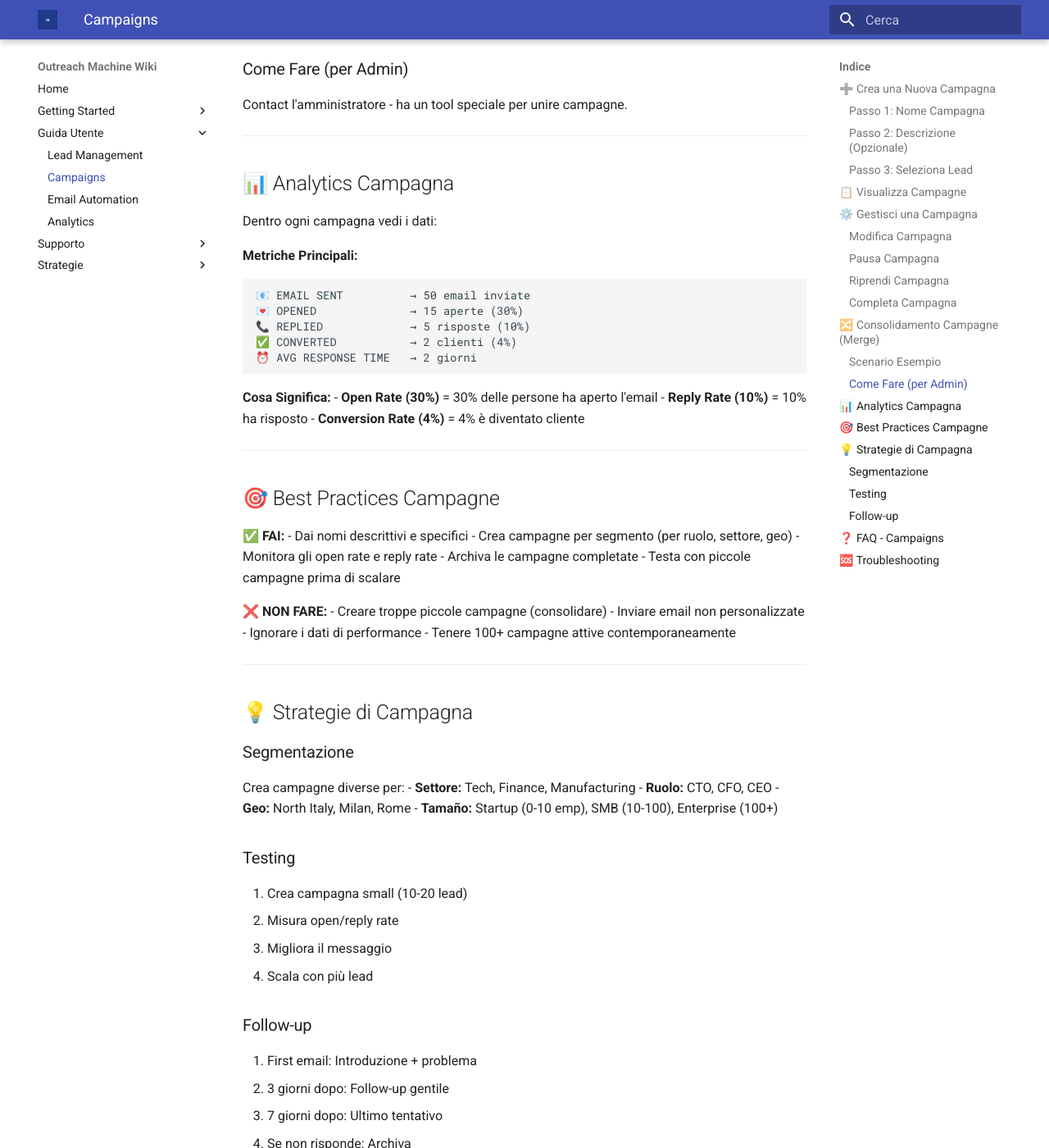
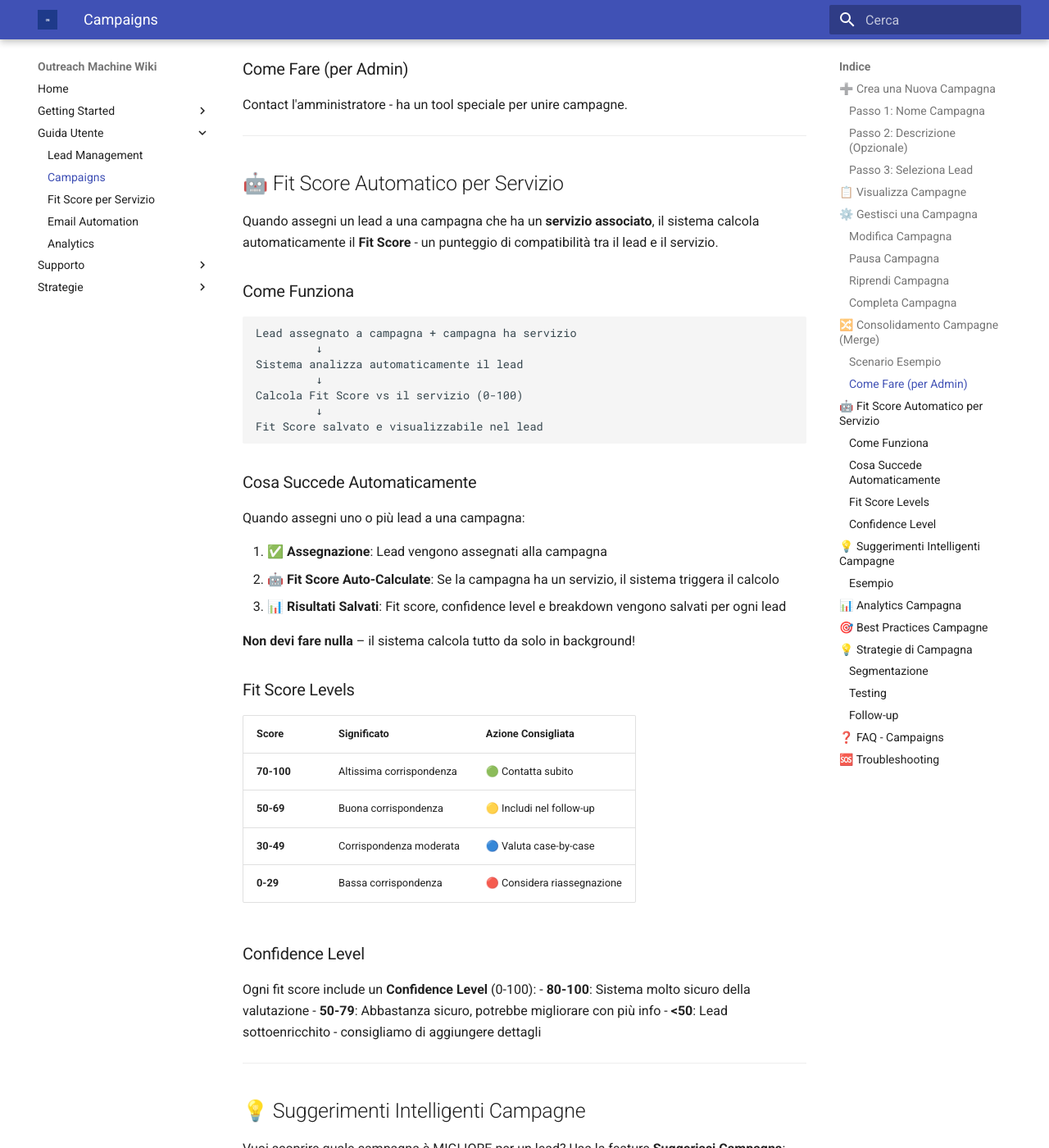
Before and after one commit to care-consulting/outreach-machine-wiki, an MkDocs documentation site: the page built from docs/campaigns.md, in a window 1280 px wide and 1400 px high, scrolled down 2185 px. Shown: the whole window at 82% size. Built offline with MkDocs 1.6.1 and Material for MkDocs 9.7.7, drawn with Linux system fonts in a browser that asks for light colours; some of the changed text lies outside the part shown.

Commit message:
docs: PHASE 6 - Add Fit Score documentation and update Campaigns guide
- Add new fit-score.md with comprehensive documentation:
  * What is Fit Score and how it works
  * Complete workflow from enrichment to suggestions
  * Technical flow and API endpoints
  * Best practices and usage strategies
  * FAQ and troubleshooting guide

- Update campaigns.md:
  * Add section on automatic fit score calculation
  * Document suggestion feature workflow
  * Add fit score levels and confidence interpretation

- Update mkdocs.yml:
  * Add Fit Score page to Guida Utente navigation
  * Position between Campaigns and Email Automation

Wiki documentation now covers:
- User-friendly explanations of fit score concept
- Automatic triggering on campaign assignment
- Suggestion feature for finding best campaigns
- Integration with multi-service setup

````diff
--- a/docs/campaigns.md
+++ b/docs/campaigns.md
@@ -102,6 +102,88 @@ Contact l'amministratore - ha un tool speciale per unire campagne.
 
 ---
 
+## 🤖 Fit Score Automatico per Servizio
+
+Quando assegni un lead a una campagna che ha un **servizio associato**, il sistema calcola automaticamente il **Fit Score** - un punteggio di compatibilità tra il lead e il servizio.
+
+### Come Funziona
+
+```
+Lead assegnato a campagna + campagna ha servizio
+         ↓
+Sistema analizza automaticamente il lead
+         ↓
+Calcola Fit Score vs il servizio (0-100)
+         ↓
+Fit Score salvato e visualizzabile nel lead
+```
+
+### Cosa Succede Automaticamente
+
+Quando assegni uno o più lead a una campagna:
+
+1. ✅ **Assegnazione**: Lead vengono assegnati alla campagna
+2. 🤖 **Fit Score Auto-Calculate**: Se la campagna ha un servizio, il sistema triggera il calcolo
+3. 📊 **Risultati Salvati**: Fit score, confidence level e breakdown vengono salvati per ogni lead
+
+**Non devi fare nulla** – il sistema calcola tutto da solo in background!
+
+### Fit Score Levels
+
+| Score | Significato | Azione Consigliata |
+|-------|-----------|-----------------|
+| **70-100** | Altissima corrispondenza | 🟢 Contatta subito |
+| **50-69** | Buona corrispondenza | 🟡 Includi nel follow-up |
+| **30-49** | Corrispondenza moderata | 🔵 Valuta case-by-case |
+| **0-29** | Bassa corrispondenza | 🔴 Considera riassegnazione |
+
+### Confidence Level
+
+Ogni fit score include un **Confidence Level** (0-100):
+- **80-100**: Sistema molto sicuro della valutazione
+- **50-79**: Abbastanza sicuro, potrebbe migliorare con più info
+- **<50**: Lead sottoenricchito - consigliamo di aggiungere dettagli
+
+---
+
+## 💡 Suggerimenti Intelligenti Campagne
+
+Vuoi scoprire quale campagna è MIGLIORE per un lead? Usa la feature **Suggerisci Campagna**:
+
+```
+Hai un lead interessante ma non sai quale campagna è più adatta?
+         ↓
+Clicca "Suggerisci Campagna" nel lead
+         ↓
+Sistema analizza fit_score vs TUTTI i servizi
+         ↓
+Ti mostra:
+  🥇 Miglior campagna con fit_score
+  🥈 Alternativa 1
+  🥉 Alternativa 2
+```
+
+### Esempio
+
+```
+Lead: "Marco - CTO @ Startup Tech"
+
+Sistema consiglia:
+  🥇 Cloud Migration (Fit Score 85%)
+     "Altissima corrispondenza"
+
+  🥈 Cybersecurity (Fit Score 52%)
+
+  🥉 Team Augmentation (Fit Score 38%)
+```
+
+**Vantaggi**:
+- Scopri automaticamente i lead ideali per ogni servizio
+- Riassegna i lead a campagne migliori basandoti sui dati
+- Massimizza il ROI contattando i lead con miglior compatibilità
+
+---
+
 ## 📊 Analytics Campagna
 
 Dentro ogni campagna vedi i dati:
@@ -194,4 +276,4 @@ Soluzione: Potrebbe essere archiviata. Scorri in basso per vedere campagne archi
 
 ---
 
-[← Torna a Lead Management](lead-management) | [Email Automation →](email-automation)
+[← Torna a Lead Management](lead-management) | [Fit Score per Servizio →](fit-score) | [Email Automation →](email-automation)
--- a/mkdocs.yml
+++ b/mkdocs.yml
@@ -37,6 +37,7 @@ nav:
   - Guida Utente:
     - Lead Management: lead-management.md
     - Campaigns: campaigns.md
+    - Fit Score per Servizio: fit-score.md
     - Email Automation: email-automation.md
     - Analytics: analytics.md
   - Supporto:
````
Also changed, not shown: docs/fit-score.md (added, +363 -0 lines).
